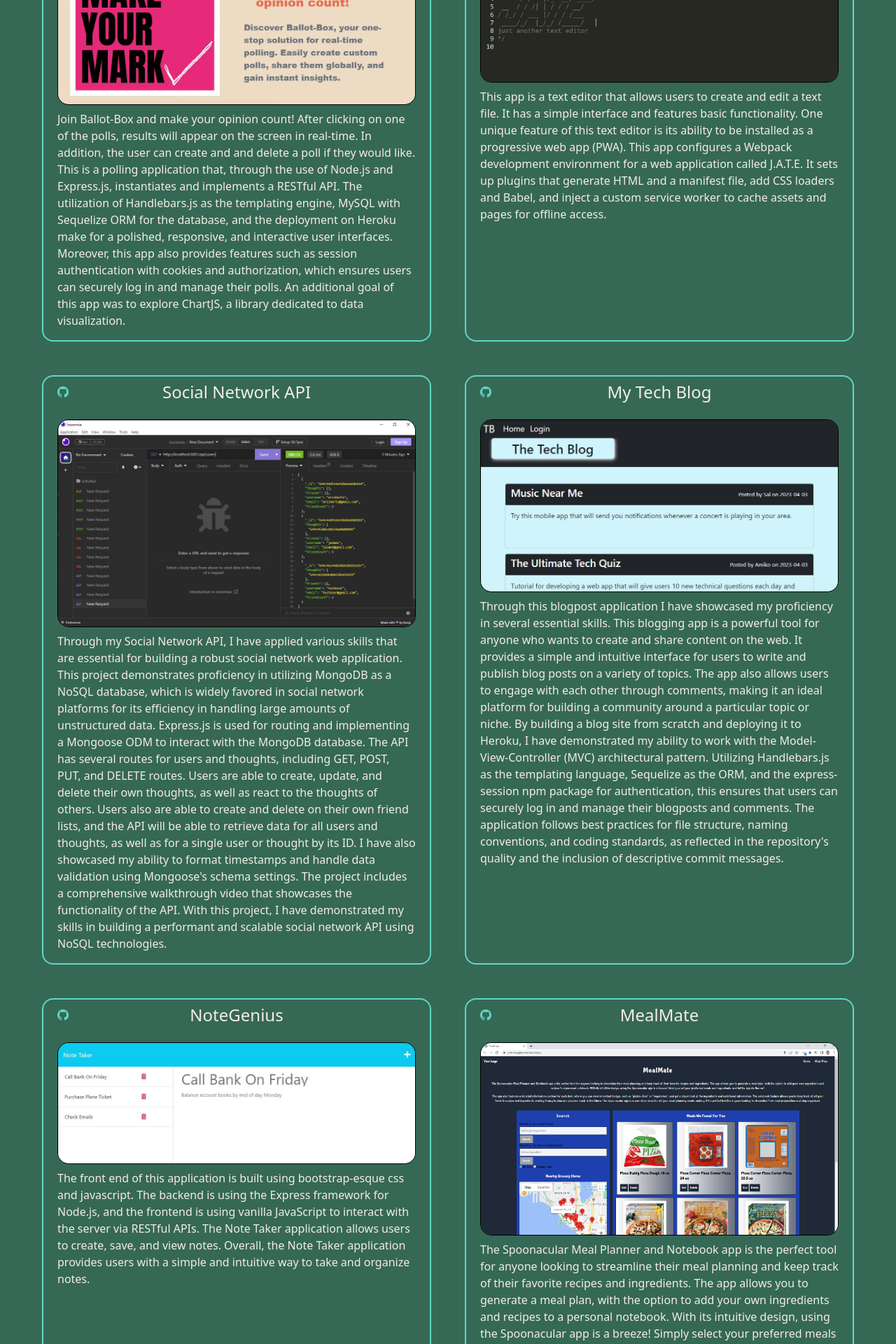
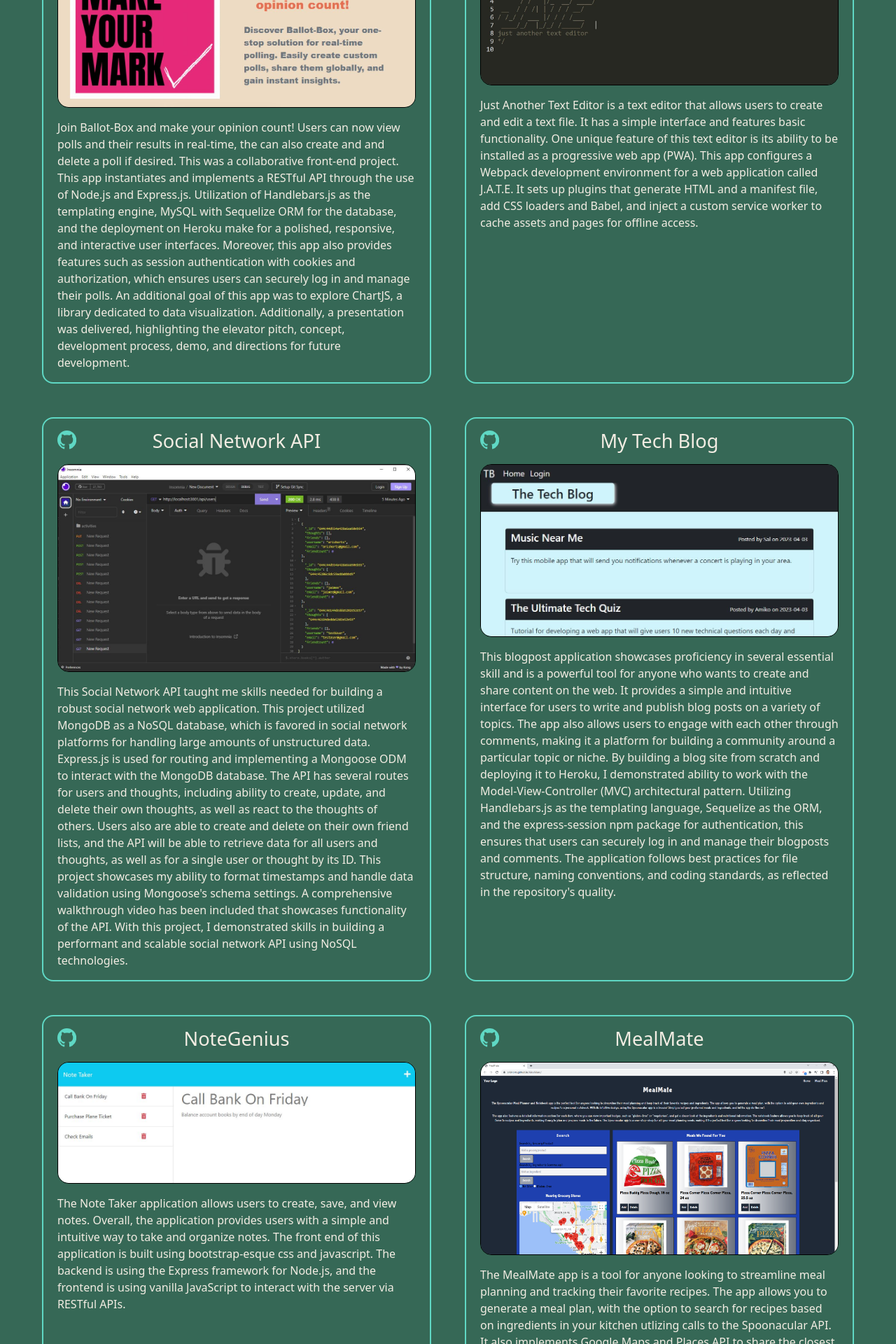
Before and after one commit to arishorts/arishorts-portfolio, a React (Create React App) app: page / in a window 1280 px wide. Shown: the part 1280-3200 px from the top of the page at 70% size. Built offline with nearby package versions, Linux system fonts and the light colour scheme.

Commit message:
Reworded portoflio paragraphs and fixed spacing of the github links

```diff
--- a/src/App.css
+++ b/src/App.css
@@ -25,6 +25,12 @@
 .downloadLink,
 .github-link {
   color: var(--color-turquoise-blue) !important;
+  text-decoration: none;
+}
+
+.github-link,
+.project-header {
+  font-size: 1.7rem;
   text-decoration: none;
 }
 
--- a/src/components/common/project.jsx
+++ b/src/components/common/project.jsx
@@ -16,13 +16,12 @@
           target="_blank"
           rel="noopener noreferrer"
           className="project-header text-center"
-          style={{ textDecoration: "none" }}
         >
-          <h4>{name}</h4>
+          <h4 className="project-header mt-2">{name}</h4>
         </a>
       </Row>
       <a href={url}>
-        <picture className="row justify-content-center m-2">
+        <picture className="row justify-content-center mx-2 mb-3">
           <img
             alt=""
             srcSet={image}
--- a/src/components/portfolio.jsx
+++ b/src/components/portfolio.jsx
@@ -8,7 +8,7 @@
       {
         name: "Ballot-Box",
         url: "https://fathomless-gorge-67746.herokuapp.com/",
-        description: `Join Ballot-Box and make your opinion count! After clicking on one of the polls, results will appear on the screen in real-time. In addition, the user can create and and delete a poll if they would like. This is a polling application that, through the use of Node.js and Express.js, instantiates and implements a RESTful API. The utilization of Handlebars.js as the templating engine, MySQL with Sequelize ORM for the database, and the deployment on Heroku make for a polished, responsive, and interactive user interfaces. Moreover, this app also provides features such as session authentication with cookies and authorization, which ensures users can securely log in and manage their polls. An additional goal of this app was to explore ChartJS, a library dedicated to data visualization.`,
+        description: `Join Ballot-Box and make your opinion count! Users can now view polls and their results in real-time, the can also create and and delete a poll if desired. This was a collaborative front-end project. This app instantiates and implements a RESTful API through the use of Node.js and Express.js. Utilization of Handlebars.js as the templating engine, MySQL with Sequelize ORM for the database, and the deployment on Heroku make for a polished, responsive, and interactive user interfaces. Moreover, this app also provides features such as session authentication with cookies and authorization, which ensures users can securely log in and manage their polls. An additional goal of this app was to explore ChartJS, a library dedicated to data visualization. Additionally, a presentation was delivered, highlighting the elevator pitch, concept, development process, demo, and directions for future development.`,
         image: process.env.PUBLIC_URL + "/ballotbox.jpg",
         github: "https://github.com/ttieman/Ballot-Box",
       },
@@ -22,7 +22,7 @@
         name: "J.A.T.E",
         url: "https://arishorts-jate.herokuapp.com/",
         description:
-          "This app is a text editor that allows users to create and edit a text file. It has a simple interface and features basic functionality. One unique feature of this text editor is its ability to be installed as a progressive web app (PWA). This app configures a Webpack development environment for a web application called J.A.T.E. It sets up plugins that generate HTML and a manifest file, add CSS loaders and Babel, and inject a custom service worker to cache assets and pages for offline access.",
+          "Just Another Text Editor is a text editor that allows users to create and edit a text file. It has a simple interface and features basic functionality. One unique feature of this text editor is its ability to be installed as a progressive web app (PWA). This app configures a Webpack development environment for a web application called J.A.T.E. It sets up plugins that generate HTML and a manifest file, add CSS loaders and Babel, and inject a custom service worker to cache assets and pages for offline access.",
         image: process.env.PUBLIC_URL + "/jate.jpg",
         github: "https://github.com/arishorts/PWA-Text-Editor",
       },
@@ -30,14 +30,14 @@
         name: "Social Network API",
         url: "https://youtu.be/Xvf9rbceKlI",
         description:
-          "Through my Social Network API, I have applied various skills that are essential for building a robust social network web application. This project demonstrates proficiency in utilizing MongoDB as a NoSQL database, which is widely favored in social network platforms for its efficiency in handling large amounts of unstructured data. Express.js is used for routing and implementing a Mongoose ODM to interact with the MongoDB database. The API has several routes for users and thoughts, including GET, POST, PUT, and DELETE routes. Users are able to create, update, and delete their own thoughts, as well as react to the thoughts of others. Users also are able to create and delete on their own friend lists, and the API will be able to retrieve data for all users and thoughts, as well as for a single user or thought by its ID. I have also showcased my ability to format timestamps and handle data validation using Mongoose's schema settings. The project includes a comprehensive walkthrough video that showcases the functionality of the API. With this project, I have demonstrated my skills in building a performant and scalable social network API using NoSQL technologies.",
+          "This Social Network API taught me skills needed for building a robust social network web application. This project utilized MongoDB as a NoSQL database, which is favored in social network platforms for handling large amounts of unstructured data. Express.js is used for routing and implementing a Mongoose ODM to interact with the MongoDB database. The API has several routes for users and thoughts, including ability to create, update, and delete their own thoughts, as well as react to the thoughts of others. Users also are able to create and delete on their own friend lists, and the API will be able to retrieve data for all users and thoughts, as well as for a single user or thought by its ID. This project showcases my ability to format timestamps and handle data validation using Mongoose's schema settings. A comprehensive walkthrough video has been included that showcases functionality of the API. With this project, I demonstrated skills in building a performant and scalable social network API using NoSQL technologies.",
         image: process.env.PUBLIC_URL + "/socialnetworkapi.jpeg",
         github: "https://github.com/arishorts/social-network-api",
       },
       {
         name: "My Tech Blog",
         url: "https://arishorts-mytechblog.herokuapp.com/",
-        description: `Through this blogpost application I have showcased my proficiency in several essential skills. This blogging app is a powerful tool for anyone who wants to create and share content on the web. It provides a simple and intuitive interface for users to write and publish blog posts on a variety of topics. The app also allows users to engage with each other through comments, making it an ideal platform for building a community around a particular topic or niche.  By building a blog site from scratch and deploying it to Heroku, I have demonstrated my ability to work with the Model-View-Controller (MVC) architectural pattern. Utilizing Handlebars.js as the templating language, Sequelize as the ORM, and the express-session npm package for authentication, this ensures that users can securely log in and manage their blogposts and comments. The application follows best practices for file structure, naming conventions, and coding standards, as reflected in the repository's quality and the inclusion of descriptive commit messages.`,
+        description: `This blogpost application showcases proficiency in several essential skill and is a powerful tool for anyone who wants to create and share content on the web. It provides a simple and intuitive interface for users to write and publish blog posts on a variety of topics. The app also allows users to engage with each other through comments, making it a platform for building a community around a particular topic or niche.  By building a blog site from scratch and deploying it to Heroku, I demonstrated ability to work with the Model-View-Controller (MVC) architectural pattern. Utilizing Handlebars.js as the templating language, Sequelize as the ORM, and the express-session npm package for authentication, this ensures that users can securely log in and manage their blogposts and comments. The application follows best practices for file structure, naming conventions, and coding standards, as reflected in the repository's quality.`,
         image: process.env.PUBLIC_URL + "/mytechblog.jpeg",
         github: "https://github.com/arishorts/my-tech-blog",
       },
@@ -45,14 +45,14 @@
         name: "NoteGenius",
         url: "https://arishorts-notegenius.herokuapp.com/",
         description:
-          "The front end of this application is built using bootstrap-esque css and javascript. The backend is using the Express framework for Node.js, and the frontend is using vanilla JavaScript to interact with the server via RESTful APIs. The Note Taker application allows users to create, save, and view notes. Overall, the Note Taker application provides users with a simple and intuitive way to take and organize notes.",
+          "The Note Taker application allows users to create, save, and view notes. Overall, the application provides users with a simple and intuitive way to take and organize notes. The front end of this application is built using bootstrap-esque css and javascript. The backend is using the Express framework for Node.js, and the frontend is using vanilla JavaScript to interact with the server via RESTful APIs.",
         image: process.env.PUBLIC_URL + "/notegenius.jpeg",
         github: "https://github.com/arishorts/NoteGenius",
       },
       {
         name: "MealMate",
         url: "https://arishorts.github.io/MealMate2.0/",
-        description: `The Spoonacular Meal Planner and Notebook app is the perfect tool for anyone looking to streamline their meal planning and keep track of their favorite recipes and ingredients. The app allows you to generate a meal plan, with the option to add your own ingredients and recipes to a personal notebook. With its intuitive design, using the Spoonacular app is a breeze! Simply select your preferred meals and ingredients, and let the app do the rest. The app also features a detailed information section for each item, where you can view important badges, such as "gluten-free" or "vegetarian", and get a closer look at the ingredients and nutritional information. The notebook feature allows you to keep track of all your favorite recipes and ingredients, making it easy to plan and prepare meals in the future. The Spoonacular app is a one-stop-shop for all your meal planning needs, making it the perfect tool for anyone looking to streamline their meal preparation and stay organized.`,
+        description: `The MealMate app is a tool for anyone looking to streamline meal planning and tracking their favorite recipes. The app allows you to generate a meal plan, with the option to search for recipes based on ingredients in your kitchen utlizing calls to the Spoonacular API. It also implements Google Maps and Places API to share the closest grocery stores near you. Clicking any recipe will display a detailed information section where you can view important badges, such as "gluten-free" or "vegetarian", and get a closer look at the ingredients and nutritional information. This was a collaborative front-end project that required a CSS framework other than Bootstrap, deployment to GitHub Pages, interactivity with user input, integration of server-side APIs, utilization of client-side storage for persistent data, responsiveness, polished UI design, and adherence to quality coding standards. Additionally, a presentation was delivered, highlighting the elevator pitch, concept, development process, demo, and directions for future development.`,
         image: process.env.PUBLIC_URL + "/mealmate.jpeg",
         github: "https://arishorts.github.io/MealMate2.0/",
       },
```
